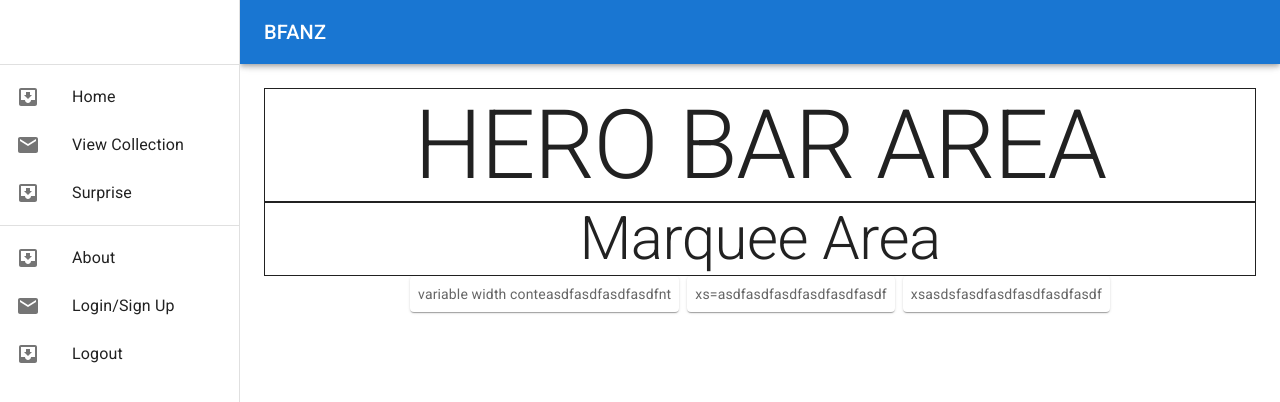
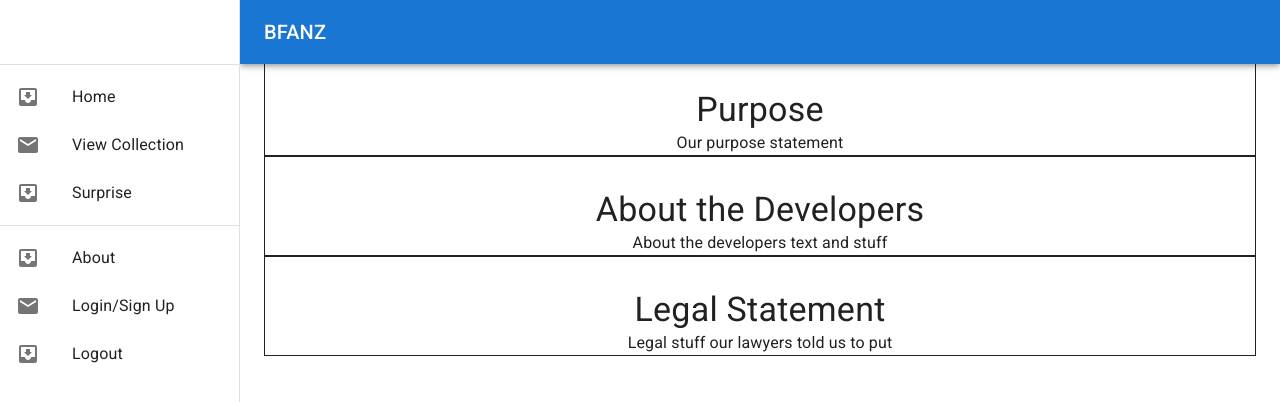
Before and after one commit to WilliamCrownover/bfanz, a React (Create React App) app in the folder client/: page / in a window 1280 px wide. Shown: the top 402 px of the page. Built offline with nearby package versions, Linux system fonts and the light colour scheme.

Commit message:
added a template about us page

```diff
--- a/client/src/components/ResponsiveDrawer/index.js
+++ b/client/src/components/ResponsiveDrawer/index.js
@@ -17,6 +17,8 @@ import Toolbar from '@mui/material/Toolbar';
 import Typography from '@mui/material/Typography';
 
 import Home from '../../pages/Home';
+import About from '../../pages/About';
+
 
 const drawerWidth = 240;
 
@@ -120,7 +122,8 @@ function ResponsiveDrawer(props) {
         <Toolbar />
 
         {/* PUT PAGE ROUTES HERE */}
-        <Home />
+        {/* <Home /> */}
+        <About />
 
 
 
--- /dev/null
+++ b/client/src/pages/About.js
@@ -0,0 +1,38 @@
+import HookQuestions from '../components/HookQuestions';
+import Grid from '@mui/material/Grid';
+import Typography from '@mui/material/Typography';
+
+const About = () => {
+
+    return (
+        <Grid container rowSpacing={4
+        }>
+            <Grid sx={{ border: 1 }} item xs={12}>
+                <Typography variant="h4">
+                    Purpose
+                </Typography>
+                <Typography variant="body1">
+                    Our purpose statement
+                </Typography>
+            </Grid>
+            <Grid sx={{ border: 1 }} item xs={12}>
+                <Typography variant="h4">
+                    About the Developers
+                </Typography>
+                <Typography variant="body1">
+                    About the developers text and stuff
+                </Typography>
+            </Grid>
+            <Grid sx={{ border: 1 }} item xs={12}>
+                <Typography variant="h4">
+                    Legal Statement
+                </Typography>
+                <Typography variant="body1">
+                    Legal stuff our lawyers told us to put
+                </Typography>
+            </Grid>
+        </Grid>
+    );
+};
+
+export default About;
```
